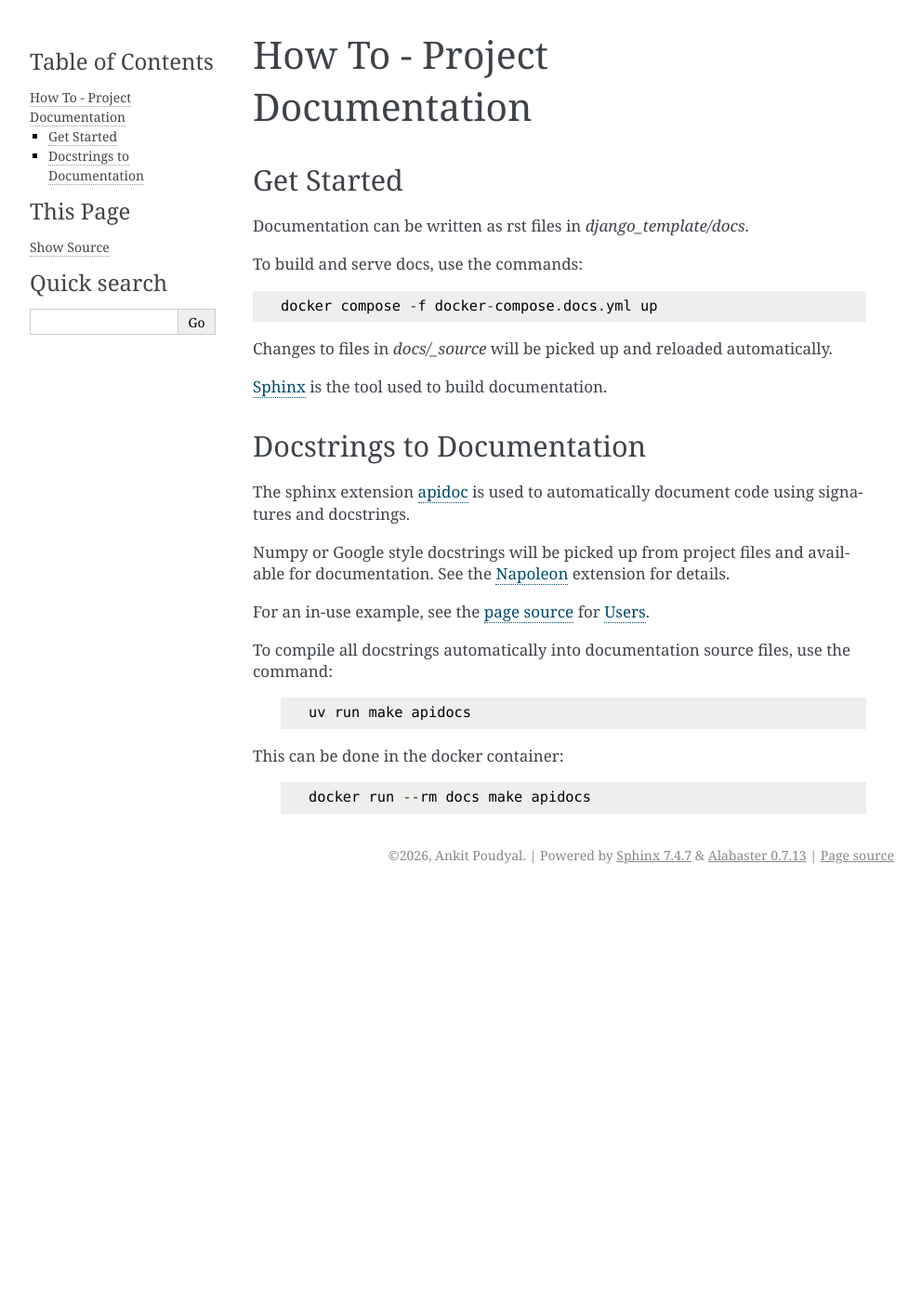
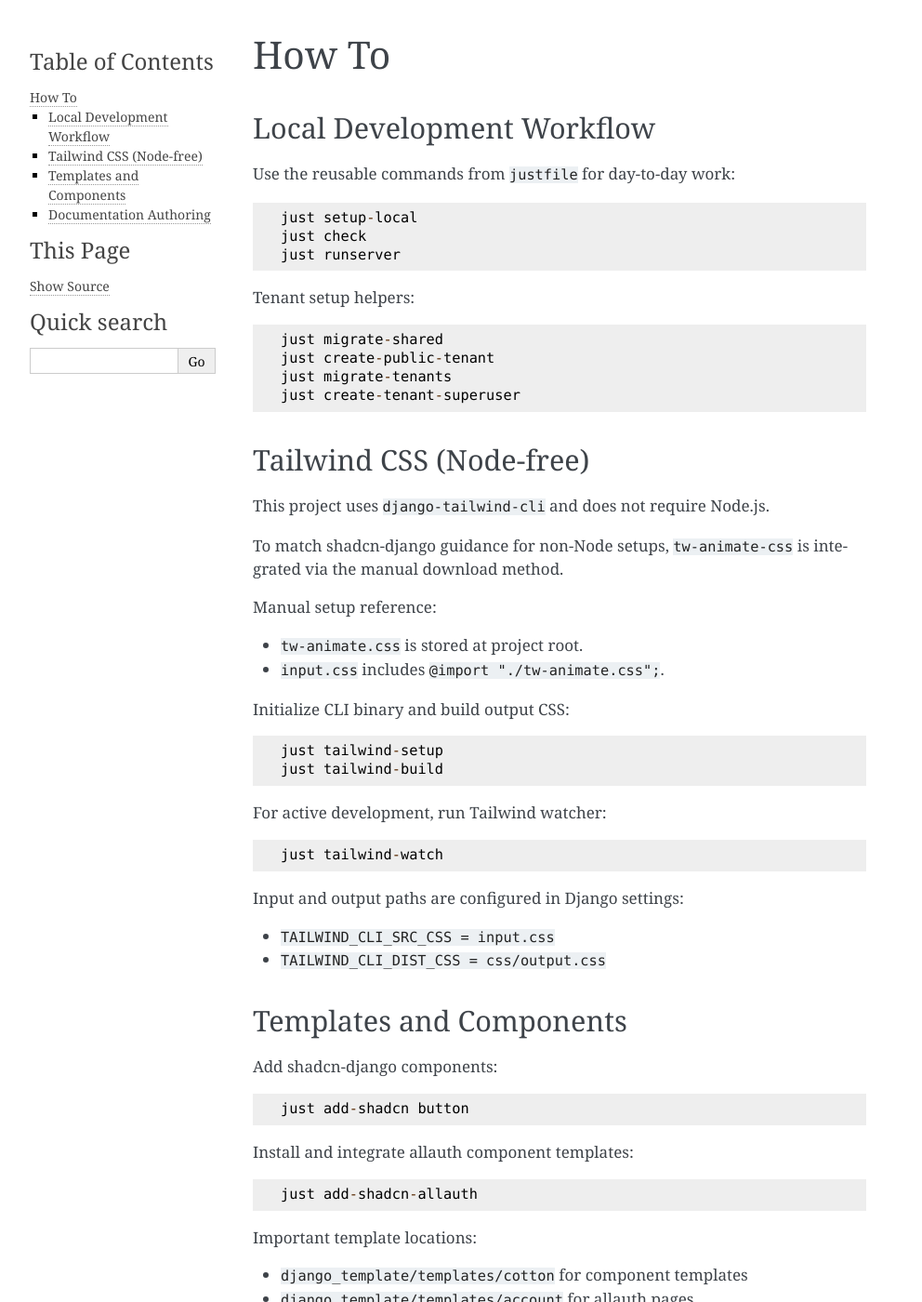
Before and after one commit to 0Ankit0/Django-Template, a Sphinx documentation site: the page built from docs/howto.rst, in a window 1280 px wide and 1400 px high. Shown: the whole window at 93% size, without its empty margins (148-1140 px from the left). Built offline with Sphinx 7.4.7, drawn with Linux system fonts in a browser that asks for light colours; some of the changed text lies outside the part shown.

Commit message:
feat: tweaked the compose files along with justfile and readme to better align with the current setup

```diff
--- a/docs/conf.py
+++ b/docs/conf.py
@@ -21,7 +21,11 @@
     os.environ["DJANGO_READ_DOT_ENV_FILE"] = "True"
     os.environ["USE_DOCKER"] = "no"
 else:
-    sys.path.insert(0, os.path.abspath("/app"))
+    repo_root = os.path.abspath("..")
+    if os.path.exists(os.path.join(repo_root, "config")):
+        sys.path.insert(0, repo_root)
+    else:
+        sys.path.insert(0, os.path.abspath("/app"))
 os.environ["DATABASE_URL"] = "sqlite:///readthedocs.db"
 os.environ.setdefault("DJANGO_SETTINGS_MODULE", "config.settings.local")
 django.setup()
--- /dev/null
+++ b/docs/docker.rst
@@ -0,0 +1,92 @@
+Docker and Compose
+======================================================================
+
+Overview
+----------------------------------------------------------------------
+
+This project provides three Compose entry points:
+
+- ``docker-compose.local.yml`` for local development
+- ``docker-compose.production.yml`` for production-like deployment
+- ``docker-compose.docs.yml`` for Sphinx documentation
+
+Local Stack
+----------------------------------------------------------------------
+
+Start local services::
+
+    docker compose -f docker-compose.local.yml up --build
+
+If your Docker installation uses the legacy CLI, use::
+
+    docker-compose -f docker-compose.local.yml up --build
+
+Main local services:
+
+- ``django``: Runs migrations, builds Tailwind CSS, serves ASGI app with reload.
+- ``tailwind``: Runs ``python manage.py tailwind watch`` to keep CSS updated.
+- ``postgres``: Local PostgreSQL database.
+- ``redis``: Broker/cache for celery and app usage.
+- ``mailpit``: Local email inbox UI on port 8025.
+- ``celeryworker``, ``celerybeat``, ``flower``: Background workers and monitoring.
+
+Production Stack
+----------------------------------------------------------------------
+
+Start production services::
+
+    docker compose -f docker-compose.production.yml up --build -d
+
+Legacy CLI alternative::
+
+    docker-compose -f docker-compose.production.yml up --build -d
+
+Production django startup flow:
+
+1. Optional tenant migrations when ``DJANGO_RUN_MIGRATIONS=True``.
+2. ``python /app/manage.py tailwind build``
+3. ``python /app/manage.py collectstatic --noinput``
+4. Optional ``python /app/manage.py compress`` when ``COMPRESS_ENABLED=true``
+5. Start gunicorn with uvicorn worker.
+
+This ensures static CSS is generated and collected before serving traffic.
+
+Docs Stack
+----------------------------------------------------------------------
+
+Start docs service::
+
+    docker compose -f docker-compose.docs.yml up --build
+
+Legacy CLI alternative::
+
+    docker-compose -f docker-compose.docs.yml up --build
+
+The docs container runs ``make livehtml`` and serves docs on port 9000.
+
+Operational Notes
+----------------------------------------------------------------------
+
+- Local Django and Tailwind containers share the same project volume, so template/style updates are reflected in watch mode.
+- Tailwind CLI binary is managed by ``django-tailwind-cli`` and stored under ``.django_tailwind_cli``.
+- If CSS appears stale, force rebuild with::
+
+      uv run python manage.py tailwind build --force
+
+Environment Variables
+----------------------------------------------------------------------
+
+Important variables for container behavior:
+
+- ``DJANGO_SETTINGS_MODULE``
+    - Local: ``config.settings.local``
+    - Production: ``config.settings.production``
+- ``DJANGO_RUN_MIGRATIONS``
+    - Local default: ``True``
+    - Production default: ``False`` (set to ``True`` during controlled deploys)
+- ``TAILWIND_CLI_AUTOMATIC_DOWNLOAD``
+    - Local default: ``True``
+    - Production default: ``False`` (binary is prepared during image build)
+- ``DJANGO_TENANT_USERS_DOMAIN``
+    - Local: ``localhost``
+    - Production: your primary domain (for tenant-aware auth/user behavior)
--- a/docs/howto.rst
+++ b/docs/howto.rst
@@ -1,38 +1,82 @@
-How To - Project Documentation
+How To
 ======================================================================
 
-Get Started
+Local Development Workflow
 ----------------------------------------------------------------------
 
-Documentation can be written as rst files in `django_template/docs`.
+Use the reusable commands from ``justfile`` for day-to-day work::
 
+    just setup-local
+    just check
+    just runserver
 
-To build and serve docs, use the commands::
+Tenant setup helpers::
 
-    docker compose -f docker-compose.docs.yml up
+    just migrate-shared
+    just create-public-tenant
+    just migrate-tenants
+    just create-tenant-superuser
 
-
-
-Changes to files in `docs/_source` will be picked up and reloaded automatically.
-
-`Sphinx <https://www.sphinx-doc.org/>`_ is the tool used to build documentation.
-
-Docstrings to Documentation
+Tailwind CSS (Node-free)
 ----------------------------------------------------------------------
 
-The sphinx extension `apidoc <https://www.sphinx-doc.org/en/master/man/sphinx-apidoc.html>`_ is used to automatically document code using signatures and docstrings.
+This project uses ``django-tailwind-cli`` and does not require Node.js.
 
-Numpy or Google style docstrings will be picked up from project files and available for documentation. See the `Napoleon <https://sphinxcontrib-napoleon.readthedocs.io/en/latest/>`_ extension for details.
+To match shadcn-django guidance for non-Node setups, ``tw-animate-css`` is integrated via the manual download method.
 
-For an in-use example, see the `page source <_sources/users.rst.txt>`_ for :ref:`users`.
+Manual setup reference:
 
-To compile all docstrings automatically into documentation source files, use the command:
-    ::
+- ``tw-animate.css`` is stored at project root.
+- ``input.css`` includes ``@import "./tw-animate.css";``.
 
-        uv run make apidocs
+Initialize CLI binary and build output CSS::
 
+    just tailwind-setup
+    just tailwind-build
 
-This can be done in the docker container:
-    ::
+For active development, run Tailwind watcher::
 
-        docker run --rm docs make apidocs
+    just tailwind-watch
+
+Input and output paths are configured in Django settings:
+
+- ``TAILWIND_CLI_SRC_CSS = input.css``
+- ``TAILWIND_CLI_DIST_CSS = css/output.css``
+
+Templates and Components
+----------------------------------------------------------------------
+
+Add shadcn-django components::
+
+    just add-shadcn button
+
+Install and integrate allauth component templates::
+
+    just add-shadcn-allauth
+
+Important template locations:
+
+- ``django_template/templates/cotton`` for component templates
+- ``django_template/templates/account`` for allauth pages
+- ``django_template/templates/admin/login.html`` for custom admin login
+
+Documentation Authoring
+----------------------------------------------------------------------
+
+Serve docs with Docker::
+
+    docker compose -f docker-compose.docs.yml up --build
+
+Legacy CLI alternative::
+
+    docker-compose -f docker-compose.docs.yml up --build
+
+Or run docs locally::
+
+    cd docs
+    uv run make livehtml
+
+Generate API docs from docstrings::
+
+    cd docs
+    uv run make apidocs
--- a/docs/index.rst
+++ b/docs/index.rst
@@ -11,6 +11,7 @@
    :caption: Contents:
 
    howto
+   docker
    users
 
 
```
Also changed, not shown: README.md (+117 -89 lines), docker-compose.local.yml (+37 -9 lines), docker-compose.production.yml (+16 -2 lines), 2 other files.
